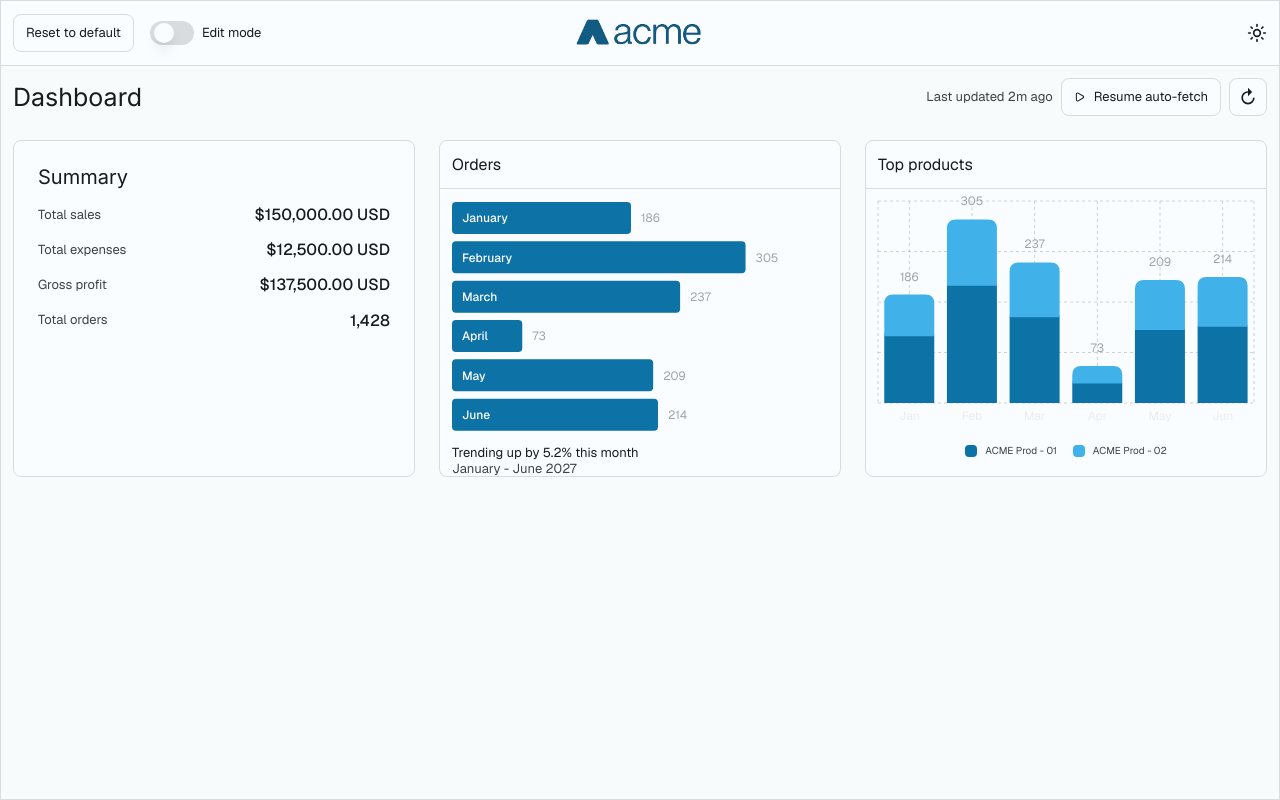
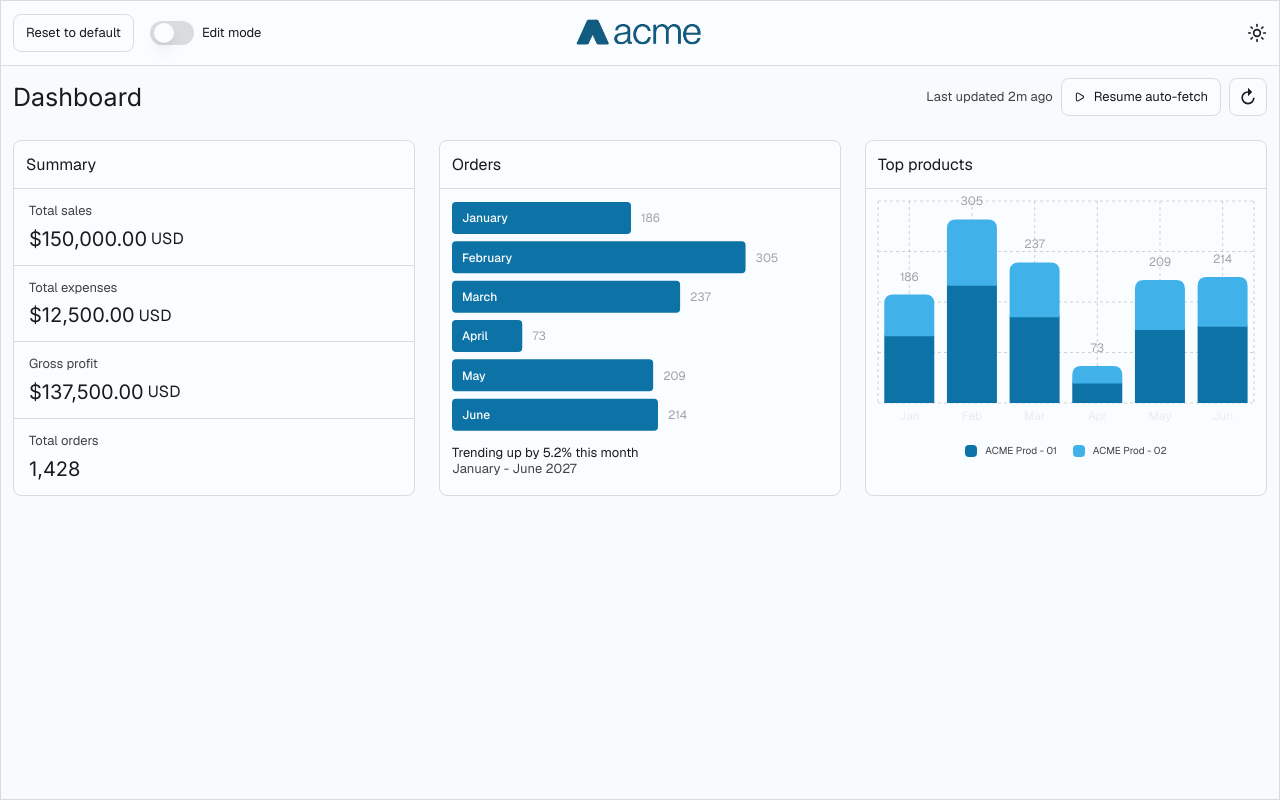
Before and after one commit to Eniolayo/AyodejiBaskHealth, a Next.js app: page / in a window 1280 px wide. Built offline with nearby package versions, Linux system fonts and the light colour scheme.

Commit message:
refactor: consolidated CustomBottomBar component into TopProductsSection and updated SummarySection layout for improved styling and structure

```diff
--- a/src/components/Dashboard/SummarySection.tsx
+++ b/src/components/Dashboard/SummarySection.tsx
@@ -3,51 +3,62 @@ import { summaryData } from "@/data/dashboard-data";
 
 export const SummarySection = () => {
   return (
-    <div className="bg-neutral-50 p-6 rounded-lg border border-neutral-200">
-      <Typography variant="heading-04" className="text-text-primary mb-4">
-        Summary
-      </Typography>
-      <div className="space-y-4">
-        <div className="flex justify-between items-center">
-          <Typography variant="body-02" className="text-neutral-400">
+    <div className="bg-neutral-50  rounded-lg border border-neutral-200">
+      <div className="border-b px-3 py-3.5 border-neutral-200 ">
+        <Typography variant="body-01" className="text-text-primary ">
+          Summary
+        </Typography>
+      </div>
+      <div className="">
+        <div className="py-3.5 px-[15px] border-b border-neutral-200">
+          <Typography variant="body-02" className="text-neutral-400 mb-2">
             Total sales
           </Typography>
           <Typography
-            variant="body-01"
-            className="text-text-primary font-medium"
+            variant="heading-04"
+            className="text-text-primary flex items-center gap-1"
           >
-            ${summaryData.totalSales.toLocaleString()}.00 USD
+            ${summaryData.totalSales.toLocaleString()}.00
+            <Typography variant="body-01" as={"span"}>
+              USD
+            </Typography>
           </Typography>
         </div>
-        <div className="flex justify-between items-center">
-          <Typography variant="body-02" className="text-neutral-400">
+        <div className="py-3.5 px-[15px] border-b border-neutral-200">
+          <Typography variant="body-02" className="text-neutral-400 mb-2">
             Total expenses
           </Typography>
           <Typography
-            variant="body-01"
-            className="text-text-primary font-medium"
+            variant="heading-04"
+            className="text-text-primary flex items-center gap-1"
           >
-            ${summaryData.totalExpenses.toLocaleString()}.00 USD
+            ${summaryData.totalExpenses.toLocaleString()}.00
+            <Typography variant="body-01" as={"span"}>
+              USD
+            </Typography>
           </Typography>
         </div>
-        <div className="flex justify-between items-center">
-          <Typography variant="body-02" className="text-neutral-400">
+        <div className="py-3.5 px-[15px] border-b border-neutral-200">
+          <Typography variant="body-02" className="text-neutral-400 mb-2">
             Gross profit
           </Typography>
           <Typography
-            variant="body-01"
-            className="text-text-primary font-medium"
+            variant="heading-04"
+            className="text-text-primary flex items-center gap-1"
           >
-            ${summaryData.grossProfit.toLocaleString()}.00 USD
+            ${summaryData.grossProfit.toLocaleString()}.00
+            <Typography variant="body-01" as={"span"}>
+              USD
+            </Typography>
           </Typography>
         </div>
-        <div className="flex justify-between items-center">
-          <Typography variant="body-02" className="text-neutral-400">
+        <div className="py-3.5 px-[15px] ">
+          <Typography variant="body-02" className="text-neutral-400 mb-2">
             Total orders
           </Typography>
           <Typography
-            variant="body-01"
-            className="text-text-primary font-medium"
+            variant="heading-04"
+            className="text-text-primary flex items-center gap-1"
           >
             {summaryData.totalOrders.toLocaleString()}
           </Typography>
--- a/src/components/Dashboard/TopProductsSection.tsx
+++ b/src/components/Dashboard/TopProductsSection.tsx
@@ -10,7 +10,34 @@ import {
   LabelList,
 } from "recharts";
 import { productData } from "@/data/dashboard-data";
-import { CustomBottomBar } from "@/components/charts/CustomBottomBar";
+import { JSX } from "react";
+import { BarProps } from "recharts";
+
+const CustomBottomBar = (props: BarProps): JSX.Element => {
+  const fill = props.fill ?? "#000";
+  const x = +(props.x ?? 0);
+  const y = +(props.y ?? 0);
+  const width = +(props.width ?? 0);
+  const height = +(props.height ?? 0);
+
+  const offset = 9;
+  const radius = 9;
+
+  return (
+    <path
+      d={`
+        M ${x} ${y + offset + height}
+        L ${x} ${y + offset + radius}
+        Q ${x} ${y + offset} ${x + radius} ${y + offset}
+        L ${x + width - radius} ${y + offset}
+        Q ${x + width} ${y + offset} ${x + width} ${y + offset + radius}
+        L ${x + width} ${y + offset + height}
+        Z
+      `}
+      fill={fill}
+    />
+  );
+};
 
 export const TopProductsSection = () => {
   return (
--- a/src/components/charts/CustomBottomBar.tsx
+++ /dev/null
@@ -1,28 +0,0 @@
-import { JSX } from "react";
-import { BarProps } from "recharts";
-
-export const CustomBottomBar = (props: BarProps): JSX.Element => {
-  const fill = props.fill ?? "#000";
-  const x = +(props.x ?? 0);
-  const y = +(props.y ?? 0);
-  const width = +(props.width ?? 0);
-  const height = +(props.height ?? 0);
-
-  const offset = 9;
-  const radius = 9;
-
-  return (
-    <path
-      d={`
-        M ${x} ${y + offset + height}
-        L ${x} ${y + offset + radius}
-        Q ${x} ${y + offset} ${x + radius} ${y + offset}
-        L ${x + width - radius} ${y + offset}
-        Q ${x + width} ${y + offset} ${x + width} ${y + offset + radius}
-        L ${x + width} ${y + offset + height}
-        Z
-      `}
-      fill={fill}
-    />
-  );
-};
```
